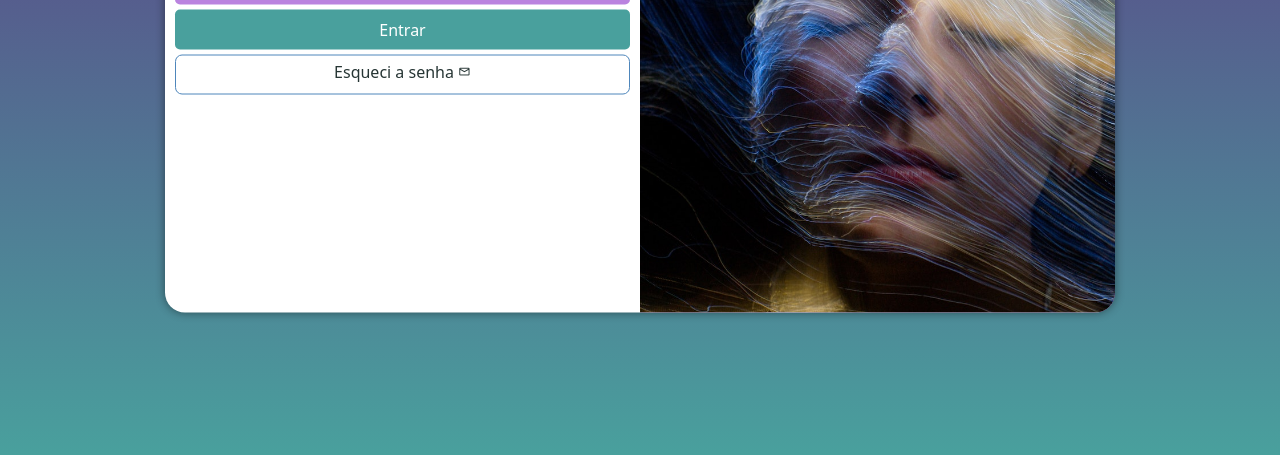
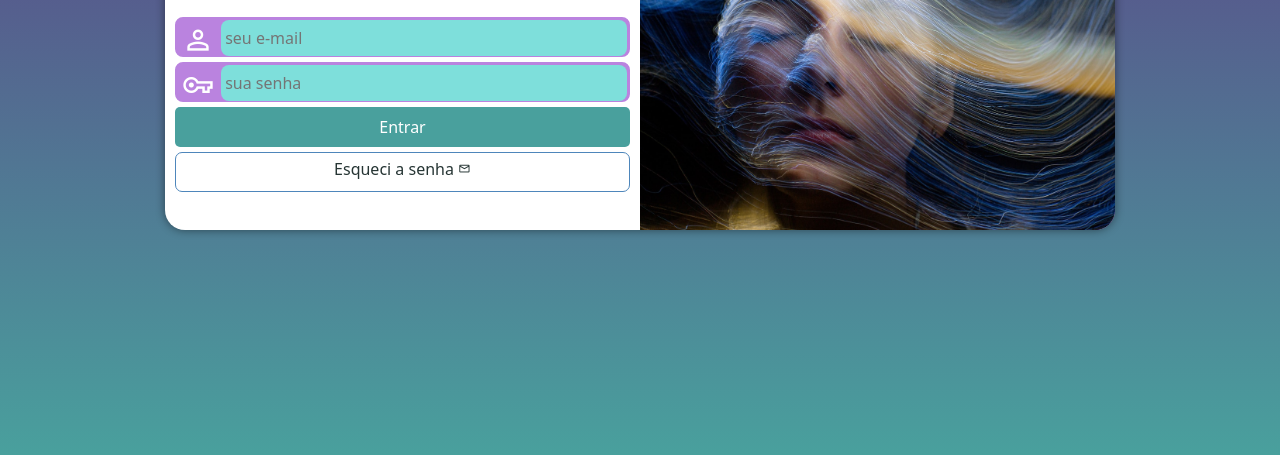
Before and after one commit to LukaswRocha/projeto-login, a plain HTML site: page index.html in a window 1280 px wide. Shown: the part 345-800 px from the top of the page. Drawn offline with nearby package versions, Linux system fonts and the light colour scheme.

Commit message:
projeto login completo

```diff
--- a/estilos/media-query.css
+++ b/estilos/media-query.css
@@ -17,6 +17,7 @@ Grandes Telas: Acima de 1200px
 
     section#login {
         width: 80vw;
+        height: 300px;
 
     }
 
@@ -39,6 +40,7 @@ Grandes Telas: Acima de 1200px
 
     section#login {
         width: 950px;
+        height: 350px;
     }
 
     section#login > div#imagem {
@@ -57,7 +59,8 @@ Grandes Telas: Acima de 1200px
     }
 
     div#formulario > p {
-        font-size: 1.2em;
+        font-size: 1em;
+        margin: 20px 0px;
     }
 
 }
--- a/estilos/style.css
+++ b/estilos/style.css
@@ -30,7 +30,7 @@ section#login {
     position: absolute;
     top: 50%;
     left: 50%;
-    transform: translate(-50%, -50%);
+
     overflow: hidden;
 
     background-color: white;
@@ -39,6 +39,7 @@ section#login {
     border-radius: 20px;
     box-shadow: 0px 0px 10px rgba(0, 0, 0, 0.466);
 
+    transform: translate(-50%, -50%);
     transition: width .3s, height .3s;
     transition-timing-function: ease;
 }
@@ -69,15 +70,41 @@ div#formulario > p {
 
 form > div.campo {
     background-color: #ba83df;
+    border: 2px solid #ba83df;
     width: 100%;
     display: block;
     height: 40px;
-    border-radius: 5px;
+    border-radius: 8px;
     margin: 5px 0px;
 }
 
 div.campo > label {
     display: none;
+}
+
+div.campo > i {
+    color: white;
+    /* background-color: ; */
+    font-size: 2em;
+    width: 40px;
+    padding: 5px;
+
+}
+
+div.campo > input {
+    background-color: #7edfdb;
+    font-size: 1em;
+    width: calc(100% - 45px);
+    height: 100%;
+
+    border: 0px;
+    border-radius: 8px;
+    padding: 4px;
+    transform: translateY(-12px);
+}
+
+div.campo > input:focus-within {
+    background-color: white;
 }
 
 form > input[type=submit]  {
```
